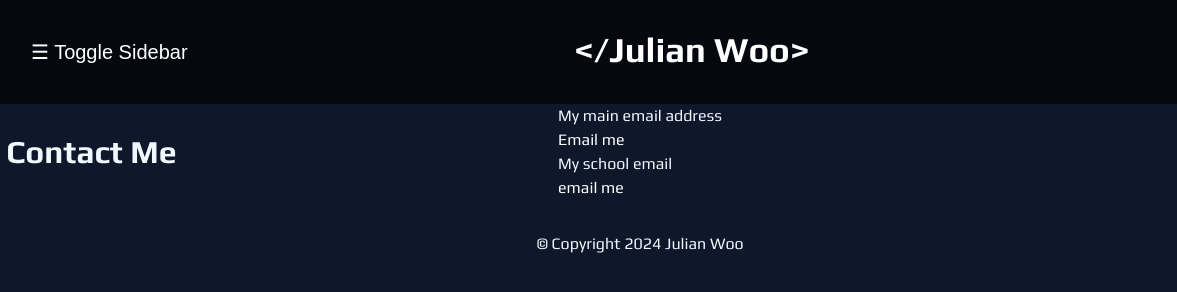
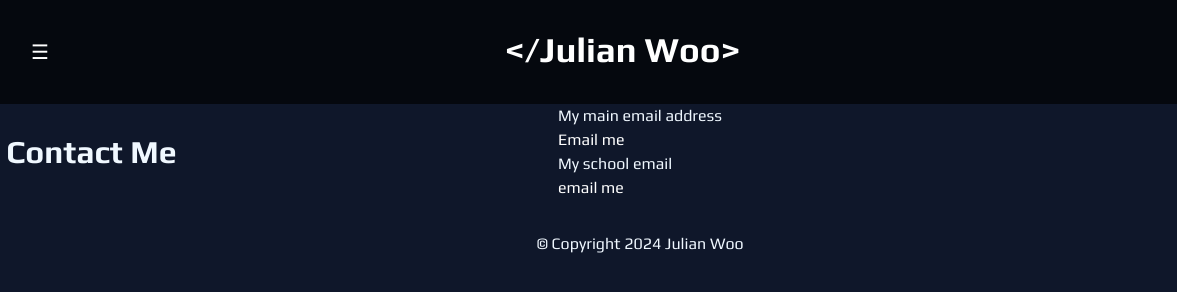
Before and after one commit to JulianWoo1/JulianWoo.github.io, a plain HTML site: page contact.html in a window 1280 px wide. Shown: the full height of the page, 0-1177 px from the left. Drawn offline with Linux system fonts and the light colour scheme.

Commit message:
toggle text verwijdert

```diff
--- a/contact.html
+++ b/contact.html
@@ -13,7 +13,7 @@
 <body>
     <header>
         <div class="top-nav">
-            <button class="openbtn" aria-expanded="false" aria-controls="mySidebar" onclick="toggleNav()">☰ Toggle Sidebar</button>
+            <button class="openbtn" aria-expanded="false" aria-controls="mySidebar" onclick="toggleNav()">☰</button>
             <a href="index.html" class="logo">&lt;/Julian Woo&gt;</a>
             <div>
             <p><a href="mailto:julianwoo2005@gmail.com"><img src="content/img/mail.png" alt="Icon-to-email-me">Contact me</a></p>
```
Also changed, not shown: index.html (+1 -1 lines), portfolio.html (+1 -1 lines), sunnySocks.html (+1 -1 lines).
